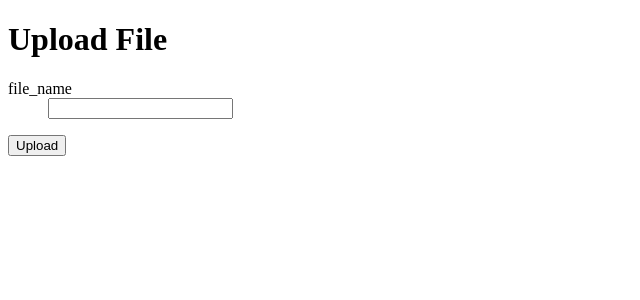
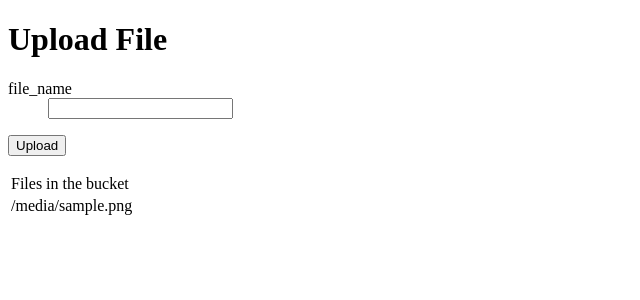
Before and after one commit to kozyarchuk/NCT-portal, a Flask app: template templates/files.html in a window 1280 px wide. Shown: the top 300 px of the page, without its empty margins (0-640 px from the left). Run offline with Flask 2, Linux system fonts and the light colour scheme; the template is opened without the code that fills it: values that come from a table or form of the project are taken from there, most other values are stand-ins (such as "Sample title", 1, 10 or a date in 2020); some libraries are stand-ins or nearby versions.

Commit message:
Save data to s3

```diff
--- a/application.py
+++ b/application.py
@@ -6,17 +6,30 @@ from wtforms import StringField
 from wtforms.validators import DataRequired
 import boto.sqs
 from boto.sqs.message import Message
+import boto
+import  random
 
 application = flask.Flask(__name__)
 application.secret_key = 'Secret'
+BUCKET = 'nct-data'
 
-_boto_conn = None
-def get_boto_conn():
-    global _boto_conn
-    if not _boto_conn:
-        _boto_conn = boto.sqs.connect_to_region("us-east-1")
+class Conn:
+    _s3 = None
+    _sqs = None
 
-    return  _boto_conn
+    @property
+    def s3(self):
+        if not self._s3:
+            self._s3 = boto.connect_s3()
+        return  self._s3
+
+    @property
+    def sqs(self):
+        if not self._sqs:
+            self._sqs = boto.sqs.connect_to_region("us-east-1")
+        return  self._sqs
+
+conn = Conn()
 
 class FilesForm(Form):
     file_name = StringField('file_name', validators=[DataRequired()])
@@ -30,14 +43,26 @@ def index():
 @application.route('/files.html', methods=['GET', 'POST'])
 def files():
     if request.method == 'GET':
+        bucket = conn.s3.get_bucket(BUCKET)
+        files = []
+        for key in bucket.list():
+            files.append("{name}\t{size}\t{modified}".format(
+                name = key.name, size = key.size,
+                modified = key.last_modified ))
+
         form = FilesForm()
-        return render_template('files.html', form=form)
+        return render_template('files.html', form=form, files = files)
     else:
-        conn = get_boto_conn()
-        q = conn.get_queue('NCT-service-request')
-        m = Message()
-        m.set_body('The file is on its way.')
-        q.write(m)
+        # q = conn.sqs.get_queue('NCT-service-request')
+        # m = Message()
+        # m.set_body('The file is on its way.')
+        # q.write(m)
+
+        bucket = conn.s3.get_bucket(BUCKET)
+        key = bucket.new_key('File%s'% random.random())
+        key.set_contents_from_string('Hello World!')
+
+
         return "Message Sent"
 
 if __name__ == '__main__':
--- a/templates/files.html
+++ b/templates/files.html
@@ -25,5 +25,12 @@
     <p><input type="submit" value="Upload"></p>
  </form>
 
+<table>
+    <tr><td> Files in the bucket</td></tr>
+    {%- for file in files %}
+      <tr> <td>{{ file}} </td> </tr>
+{%- endfor %}
+</table>
+
 </body>
 </html>
```
Also changed, not shown: tests.py (+4 -4 lines), 2 other files.
